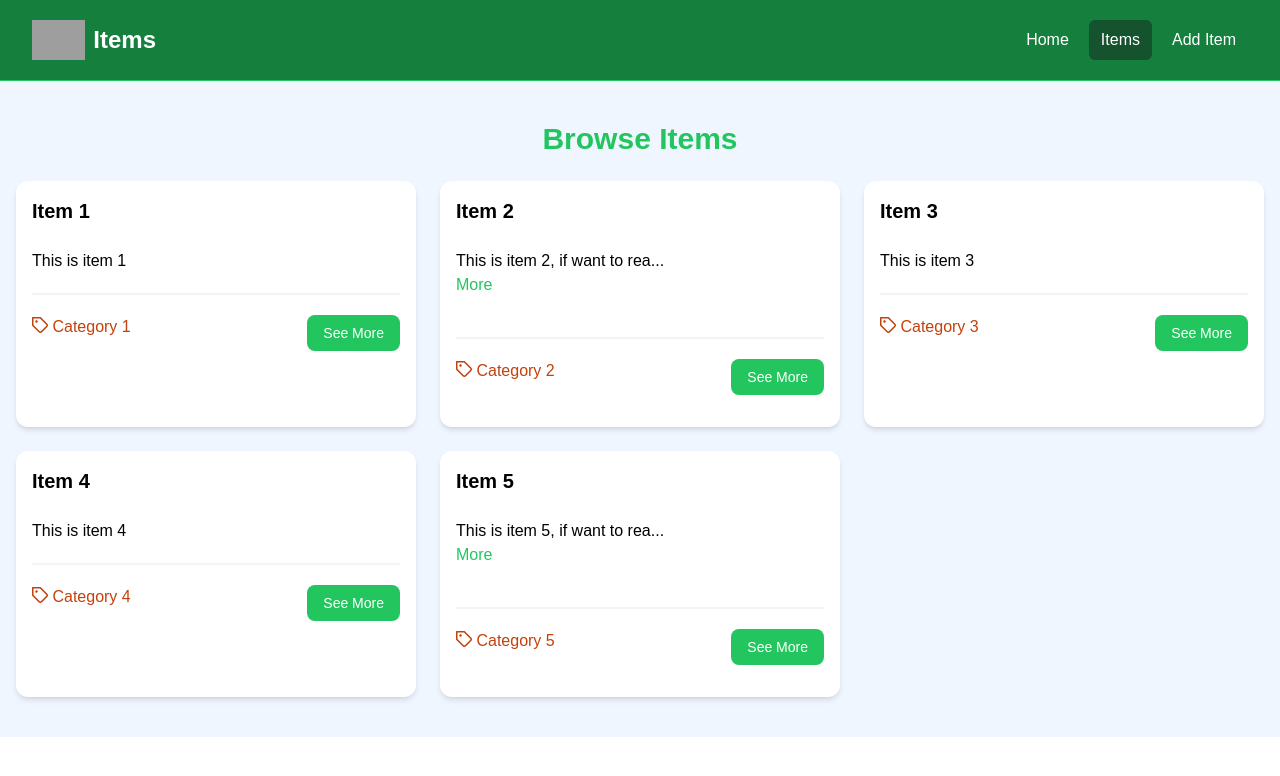
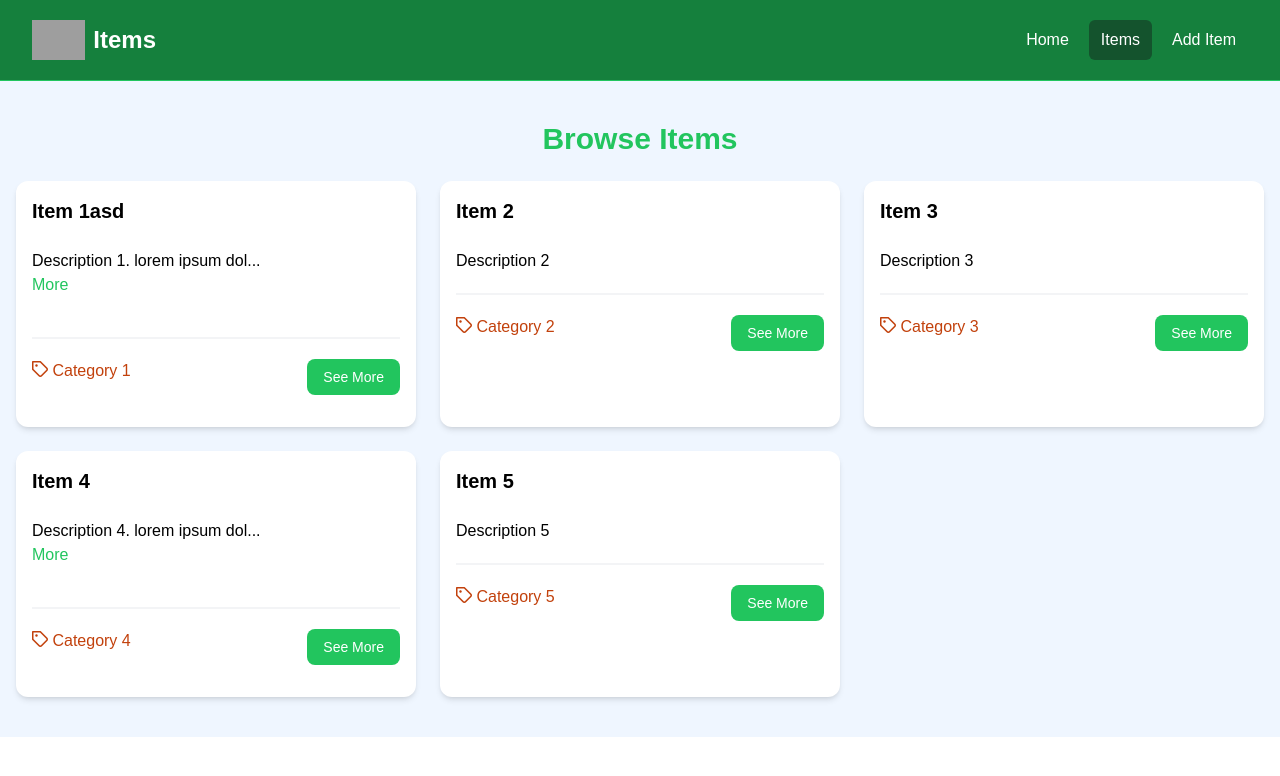
Before and after one commit to boolfalse/vue-job-board, a Vue app: page /items in a window 1280 px wide. Shown: the top 776 px of the page. Built offline with nearby package versions, Linux system fonts and the light colour scheme; data requests are answered from the project's data file; grey boxes are pictures that could not be loaded.

Commit message:
Using json-server & axios to fetch fake data

```diff
--- a/package.json
+++ b/package.json
@@ -6,9 +6,12 @@
   "scripts": {
     "dev": "vite",
     "build": "vite build",
-    "preview": "vite preview"
+    "preview": "vite preview",
+    "server": "json-server --watch src/data.json --port 3001"
   },
   "dependencies": {
+    "axios": "^1.7.7",
+    "json-server": "^1.0.0-beta.3",
     "primeicons": "^7.0.0",
     "vue": "^3.5.12",
     "vue-router": "^4.4.5"
--- a/src/components/Items.vue
+++ b/src/components/Items.vue
@@ -1,7 +1,8 @@
 
 <script setup>
 import Item from './Item.vue';
-import { defineProps, ref } from 'vue';
+import {defineProps, onMounted, ref} from 'vue';
+import axios from "axios";
 
 defineProps({
   limit: Number,
@@ -11,13 +12,16 @@ defineProps({
   },
 });
 
-const items = ref([
-  { id: 1, title: "Item 1", description: "This is item 1", category: "Category 1" },
-  { id: 2, title: "Item 2", description: "This is item 2, if want to read more click on more button", category: "Category 2" },
-  { id: 3, title: "Item 3", description: "This is item 3", category: "Category 3" },
-  { id: 4, title: "Item 4", description: "This is item 4", category: "Category 4" },
-  { id: 5, title: "Item 5", description: "This is item 5, if want to read more click on more button", category: "Category 5" },
-]);
+const items = ref([]);
+
+onMounted(async () => {
+  try {
+    const response = await axios.get('http://localhost:3001/items');
+    items.value = response.data;
+  } catch (err) {
+    console.error("Error fetching jobs!", err.message);
+  }
+});
 </script>
 
 <template>
--- /dev/null
+++ b/src/data.json
@@ -0,0 +1,64 @@
+{
+  "items": [
+    {
+      "id" : 1,
+      "title": "Item 1asd",
+      "category": "Category 1",
+      "description": "Description 1. lorem ipsum dolor sit amet, consectetur adipiscing elit",
+      "producer": {
+        "name": "Producer 1",
+        "description": "Producer description 1",
+        "email": "produces1@example.com",
+        "phone": "+1234567890"
+      }
+    },
+    {
+      "id" : 2,
+      "title": "Item 2",
+      "category": "Category 2",
+      "description": "Description 2",
+      "producer": {
+        "name": "Producer 2",
+        "description": "Producer description 2",
+        "email": "produces2@example.com",
+        "phone": "+1234567890"
+      }
+    },
+    {
+      "id" : 3,
+      "title": "Item 3",
+      "category": "Category 3",
+      "description": "Description 3",
+      "producer": {
+        "name": "Producer 3",
+        "description": "Producer description 3",
+        "email": "produces3@example.com",
+        "phone": "+1234567890"
+      }
+    },
+    {
+      "id" : 4,
+      "title": "Item 4",
+      "category": "Category 4",
+      "description": "Description 4. lorem ipsum dolor sit amet, consectetur adipiscing elit",
+      "producer": {
+        "name": "Producer 4",
+        "description": "Producer description 4",
+        "email": "produces4@example.com",
+        "phone": "+1234567890"
+      }
+    },
+    {
+      "id" : 5,
+      "title": "Item 5",
+      "category": "Category 5",
+      "description": "Description 5",
+      "producer": {
+        "name": "Producer 5",
+        "description": "Producer description 5",
+        "email": "produces5@example.com",
+        "phone": "+1234567890"
+      }
+    }
+  ]
+}
```
Also changed, not shown: 2 other files (tests, documents, lock files or other folders).
